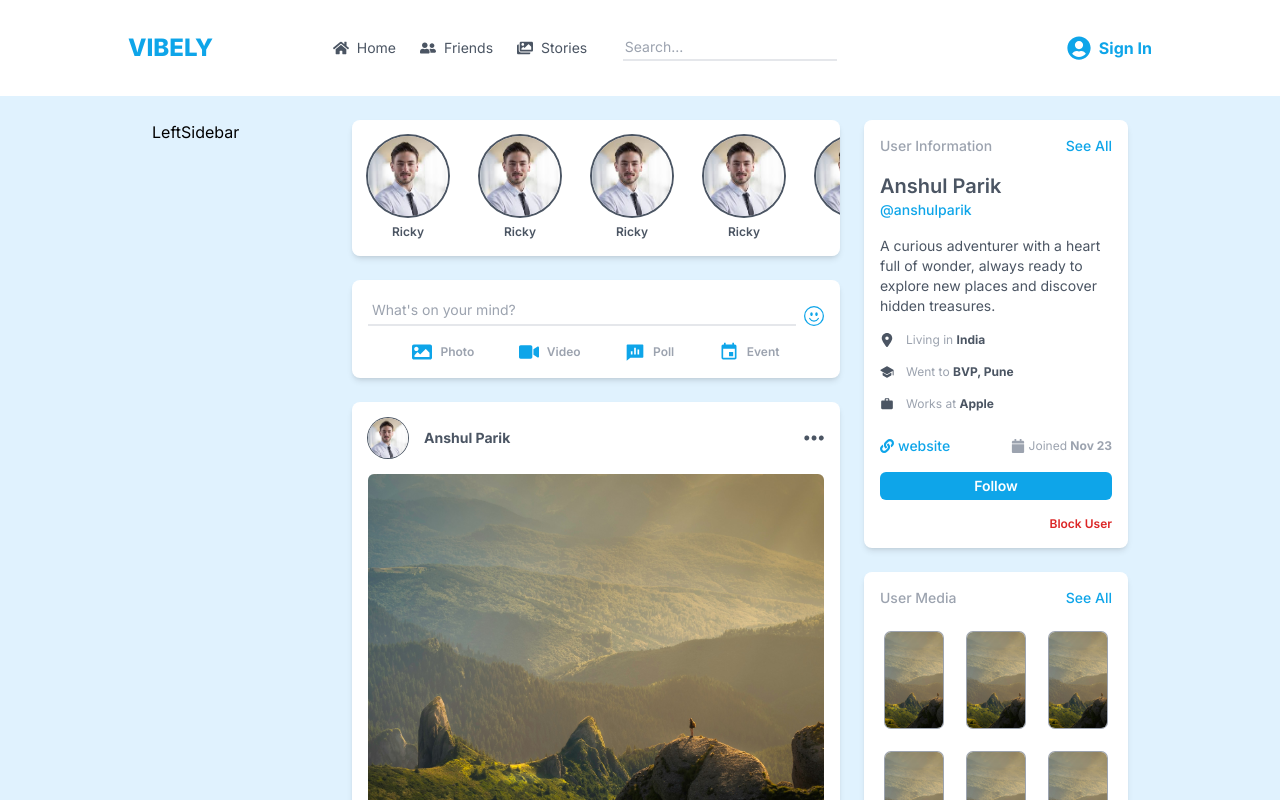
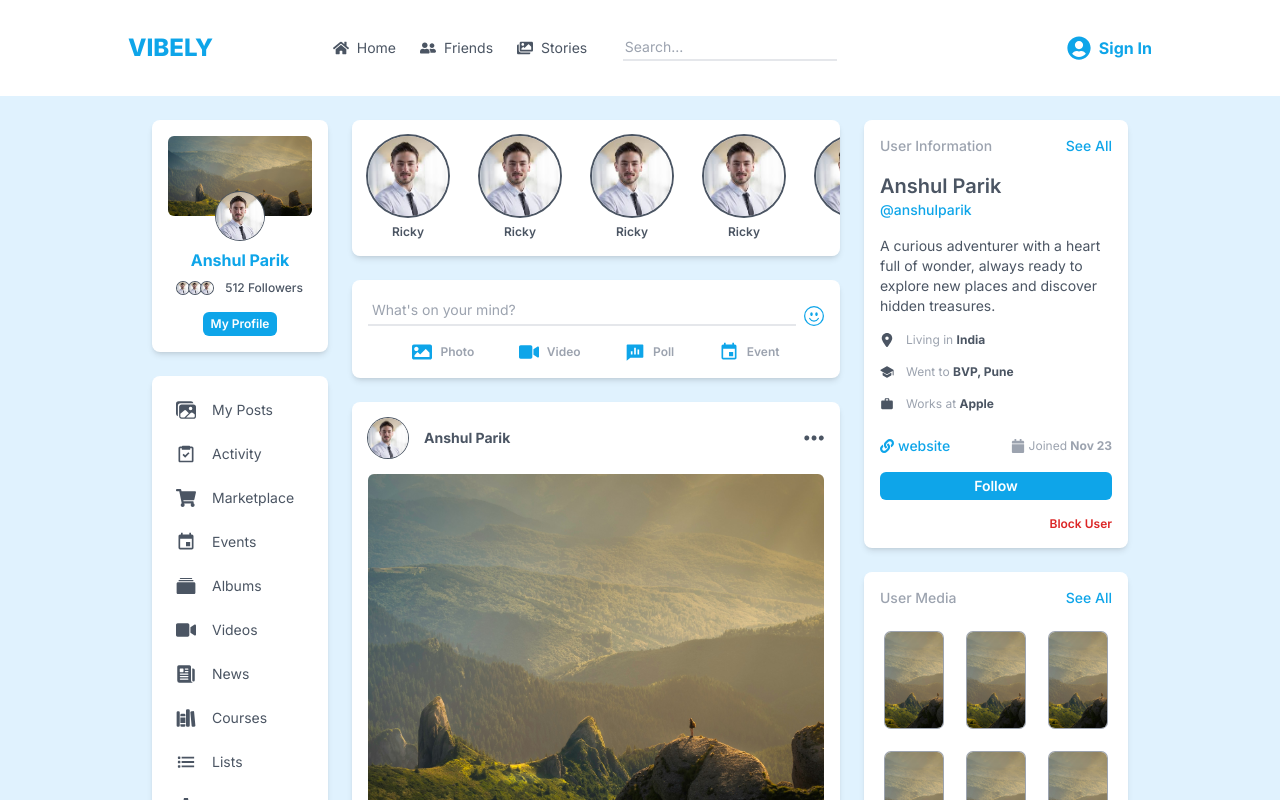
Before and after one commit to anshulparik/vibely, a Next.js app: page / in a window 1280 px wide. Shown: the top 800 px of the page. Built offline with nearby package versions, Linux system fonts and the light colour scheme; no server answers.

Commit message:
Leftside bar components added: profile, list

```diff
--- a/src/app/page.tsx
+++ b/src/app/page.tsx
@@ -8,7 +8,7 @@ const Homepage = () => {
   return (
     <div className="flex gap-6 p-3 md:p-6">
       <div className="hidden xl:block w-[20%]">
-        <LeftSidebar />
+        <LeftSidebar type="home" />
       </div>
       <div className="w-full lg:w-[70%] xl:w-[50%]">
         <div className="flex flex-col gap-6">
--- a/src/app/profile/[id]/page.tsx
+++ b/src/app/profile/[id]/page.tsx
@@ -7,7 +7,7 @@ const ProfilePage = () => {
   return (
     <div className="flex gap-6 p-3 md:p-6">
       <div className="hidden xl:block w-[20%]">
-        <LeftSidebar />
+        <LeftSidebar type='profile' />
       </div>
       <div className="w-full lg:w-[70%] xl:w-[50%]">
         <div className="flex flex-col gap-6">
--- a/src/components/Ad.tsx
+++ b/src/components/Ad.tsx
@@ -18,7 +18,7 @@ const Ad = ({ size }: { size: "sm" | "md" | "lg" }) => {
         <SlOptions className="text-xl text-gray-400 cursor-pointer" />
       </div>
       <div
-        className={`flex flex-col mt-4 ${size === "sm" ? "gap-2" : "gap-4"}`}
+        className={`flex flex-col mt-4 gap-4`}
       >
         <div
           className={`w-full relative ${
--- a/src/components/AddPost.tsx
+++ b/src/components/AddPost.tsx
@@ -1,5 +1,4 @@
 import React from "react";
-import Image from "next/image";
 import { BsEmojiSmile } from "react-icons/bs";
 import { RiChatPollFill } from "react-icons/ri";
 import { MdEvent } from "react-icons/md";
--- a/src/components/Comments.tsx
+++ b/src/components/Comments.tsx
@@ -11,7 +11,7 @@ const Comments = () => {
       <div className="flex items-center gap-4 mb-6">
         <div className="relative w-8 h-8">
           <Image
-            src="/profile.png"
+            src="/profile_img.png"
             alt=""
             fill
             className="ring-1 rounded-full ring-gray-600 absolute object-cover"
--- a/src/components/LeftSidebar.tsx
+++ b/src/components/LeftSidebar.tsx
@@ -1,9 +1,111 @@
 import React from 'react'
+import ProfileCard from './ProfileCard'
+import Link from 'next/link';
 
-const LeftSidebar = () => {
+import { IoImages } from "react-icons/io5";
+import { FaShoppingCart } from "react-icons/fa";
+import { MdEvent } from "react-icons/md";
+import { FaVideo } from "react-icons/fa";
+import { IoNewspaper } from "react-icons/io5";
+import { IoMdSettings } from "react-icons/io";
+import { IoLibrary } from "react-icons/io5";
+import { IoListSharp } from "react-icons/io5";
+import { IoIosAlbums } from "react-icons/io";
+import { BiTask } from "react-icons/bi";
+import Ad from './Ad';
+
+const LeftSidebar = ({ type }: { type: "home" | "profile" }) => {
   return (
-    <div>LeftSidebar</div>
-  )
+    <div className="flex flex-col gap-6">
+      {type === "home" && <ProfileCard />}
+      <div
+        className="p-4 bg-white rounded-lg shadow-md
+        flex flex-col gap-2"
+      >
+        <Link
+          href="/"
+          className="flex items-center gap-4 p-2
+            hover:bg-sky-100 rounded-md text-gray-600 hover:text-gray-700"
+        >
+          <IoImages className="text-xl" />
+          <span className="text-sm">My Posts</span>
+        </Link>
+        <Link
+          href="/"
+          className="flex items-center gap-4 p-2
+            hover:bg-sky-100 rounded-md text-gray-600 hover:text-gray-700"
+        >
+          <BiTask className="text-xl" />
+          <span className="text-sm">Activity</span>
+        </Link>
+        <Link
+          href="/"
+          className="flex items-center gap-4 p-2
+            hover:bg-sky-100 rounded-md text-gray-600 hover:text-gray-700"
+        >
+          <FaShoppingCart className="text-xl" />
+          <span className="text-sm">Marketplace</span>
+        </Link>
+        <Link
+          href="/"
+          className="flex items-center gap-4 p-2
+            hover:bg-sky-100 rounded-md text-gray-600 hover:text-gray-700"
+        >
+          <MdEvent className="text-xl" />
+          <span className="text-sm">Events</span>
+        </Link>
+        <Link
+          href="/"
+          className="flex items-center gap-4 p-2
+            hover:bg-sky-100 rounded-md text-gray-600 hover:text-gray-700"
+        >
+          <IoIosAlbums className="text-xl" />
+          <span className="text-sm">Albums</span>
+        </Link>
+        <Link
+          href="/"
+          className="flex items-center gap-4 p-2
+            hover:bg-sky-100 rounded-md text-gray-600 hover:text-gray-700"
+        >
+          <FaVideo className="text-xl" />
+          <span className="text-sm">Videos</span>
+        </Link>
+        <Link
+          href="/"
+          className="flex items-center gap-4 p-2
+            hover:bg-sky-100 rounded-md text-gray-600 hover:text-gray-700"
+        >
+          <IoNewspaper className="text-xl" />
+          <span className="text-sm">News</span>
+        </Link>
+        <Link
+          href="/"
+          className="flex items-center gap-4 p-2
+            hover:bg-sky-100 rounded-md text-gray-600 hover:text-gray-700"
+        >
+          <IoLibrary className="text-xl" />
+          <span className="text-sm">Courses</span>
+        </Link>
+        <Link
+          href="/"
+          className="flex items-center gap-4 p-2
+            hover:bg-sky-100 rounded-md text-gray-600 hover:text-gray-700"
+        >
+          <IoListSharp className="text-xl" />
+          <span className="text-sm">Lists</span>
+        </Link>
+        <Link
+          href="/"
+          className="flex items-center gap-4 p-2
+            hover:bg-sky-100 rounded-md text-gray-600 hover:text-gray-700"
+        >
+          <IoMdSettings className="text-xl" />
+          <span className="text-sm">Settings</span>
+        </Link>
+      </div>
+      <Ad size="sm" />
+    </div>
+  );
 }
 
 export default LeftSidebar
--- /dev/null
+++ b/src/components/ProfileCard.tsx
@@ -0,0 +1,63 @@
+import React from "react";
+import Image from "next/image";
+
+const ProfileCard = () => {
+  return (
+    <div
+      className="p-4 bg-white rounded-lg shadow-md
+        flex flex-col gap-6"
+    >
+      <div className="relative">
+        <div className="relative w-full h-20">
+          <Image
+            src="/post.jpg"
+            alt=""
+            className="absolute object-cover rounded-md"
+            fill
+          />
+        </div>
+        <div
+          className="absolute right-0 -bottom-6 z-10"
+          style={{ left: "calc(50% - 24px)" }}
+        >
+          <div className="relative w-12 h-12">
+            <Image
+              src="/profile_img.png"
+              alt=""
+              className="absolute object-cover rounded-full ring-1 ring-gray-600"
+              fill
+            />
+          </div>
+        </div>
+      </div>
+      <div className="mt-2 flex flex-col items-center">
+        <span className="font-bold text-sky-500 mb-2">Anshul Parik</span>
+        <div className="mb-4 flex items-center gap-3">
+          <div className="flex">
+            {Array(3)?.fill("_")?.map((_) => {
+              return (
+                <div className="h-3 w-3 relative">
+                  <Image
+                    src="/profile_img.png"
+                    alt=""
+                    className="ring-1 rounded-full ring-gray-600 absolute object-cover"
+                    fill
+                  />
+                </div>
+              );
+            })}
+          </div>
+          <span className="text-xs text-gray-600 font-medium">512 Followers</span>
+        </div>
+        <button
+          className="text-xs text-white font-semibold bg-sky-500
+          py-1 px-2 rounded-md"
+        >
+          My Profile
+        </button>
+      </div>
+    </div>
+  );
+};
+
+export default ProfileCard;
```
